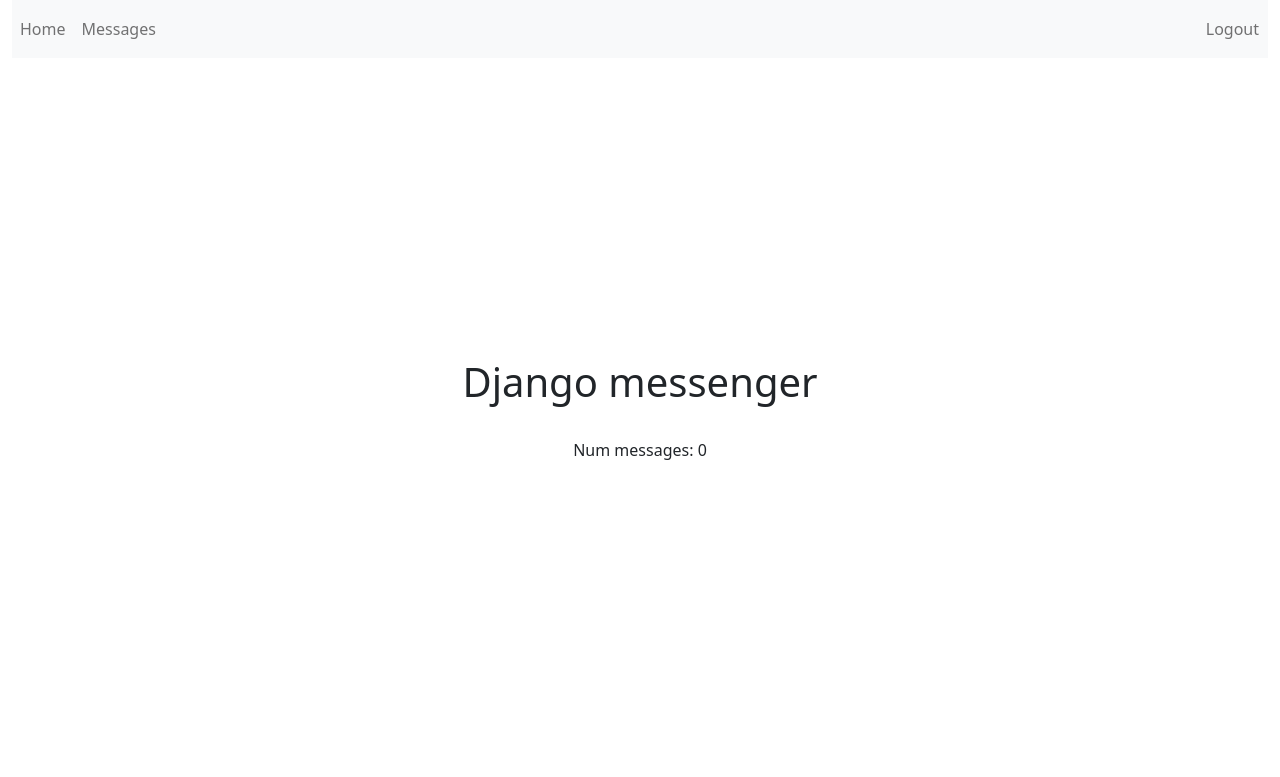
After one commit to Plovuezz/py_jun25_django, a Django app: page / in a window 1280 px wide. The commit adds this page. Shown: the top 777 px of the page. Run offline with Django 5.2, Linux system fonts and the light colour scheme; the visitor is signed in with stand-in values (Sample User, id 1); data that the repository does not hold is empty.

Commit message:
гзвфеув ыендуы

```diff
--- a/messenger/urls.py
+++ b/messenger/urls.py
@@ -5,7 +5,7 @@ from messenger.views import HomeView, MessageListView, MessageDetailView
 app_name = "messenger"
 
 urlpatterns = [
-    path("home/", HomeView.as_view(), name="home"),
+    path("", HomeView.as_view(), name="home"),
     path("messages/", MessageListView.as_view(), name="message-list"),
     path("messages/<int:pk>/", MessageDetailView.as_view(), name="message-detail"),
 ]
--- a/templates/base.html
+++ b/templates/base.html
@@ -1,3 +1,5 @@
+{% load static %}
+
 <!DOCTYPE html>
 <html lang="en">
 <head>
@@ -6,9 +8,16 @@
         content="width=device-width, user-scalable=no, initial-scale=1.0, maximum-scale=1.0, minimum-scale=1.0">
   <meta http-equiv="X-UA-Compatible" content="ie=edge">
   <title>{% block title %} Messenger {% endblock %}</title>
+  <link href="https://cdn.jsdelivr.net/npm/bootstrap@5.0.2/dist/css/bootstrap.min.css" rel="stylesheet" integrity="sha384-EVSTQN3/azprG1Anm3QDgpJLIm9Nao0Yz1ztcQTwFspd3yD65VohhpuuCOmLASjC" crossorigin="anonymous">
+  <link rel="stylesheet" href="{% static 'styles.css' %}">
 </head>
 <body>
-  {% block content %}
-  {% endblock %}
+  <div class="container-fluid">
+    {% include "includes/navbar.html" %}
+    <div class="d-flex justify-content-center align-items-center flex-column" style="min-height: calc(100vh - 80px);">
+      {% block content %}
+      {% endblock %}
+    </div>
+  </div>
 </body>
 </html>
--- /dev/null
+++ b/templates/includes/navbar.html
@@ -0,0 +1,26 @@
+<nav class="navbar navbar-expand-lg navbar-light bg-light">
+  <div class="collapse navbar-collapse" id="navbarNav">
+    <ul class="navbar-nav">
+      <li class="nav-item">
+        <a class="nav-link" href="{% url 'messenger:home' %}">Home</a>
+      </li>
+      <li class="nav-item">
+        <a class="nav-link" href="{% url 'messenger:message-list' %}">Messages</a>
+      </li>
+    </ul>
+    <ul class="navbar-nav ms-auto">
+      {% if user.is_authenticated %}
+        <li class="nav-item">
+          <form action="{% url 'accounts:logout' %}" method="post">
+            {% csrf_token %}
+            <button type="submit" class="btn btn-link nav-link">Logout</button>
+          </form>
+        </li>
+      {% else %}
+        <li class="nav-item">
+          <a class="nav-link" href="{% url 'accounts:login' %}">Login</a>
+        </li>
+      {% endif %}
+    </ul>
+  </div>
+</nav>
--- a/templates/messenger/home.html
+++ b/templates/messenger/home.html
@@ -1,10 +1,8 @@
 {% extends "base.html" %}
 
 {% block content %}
-  <p>Hello, world!</p>
-  <a href="{% url 'accounts:login' %}">Login link</a>
-  <a href="{% url 'messenger:home' %}">Link to Home</a>
-  <a href="{% url 'messenger:message-list' %}">Link to Message List</a>
+  <h1>Django messenger</h1>
+  <br>
   <p>Num messages: {{ num_messages }}</p>
   {% if last_viewed_message %}
   <p>Last viewed message:
```
Also changed, not shown: config/settings.py (+10 -0 lines), templates/messenger/message_detail.html (+4 -3 lines), templates/messenger/message_list.html (+6 -5 lines), templates/registration/logged_out.html (added, +9 -0 lines), templates/registration/login.html (+13 -1 lines), static/styles.css (added).
